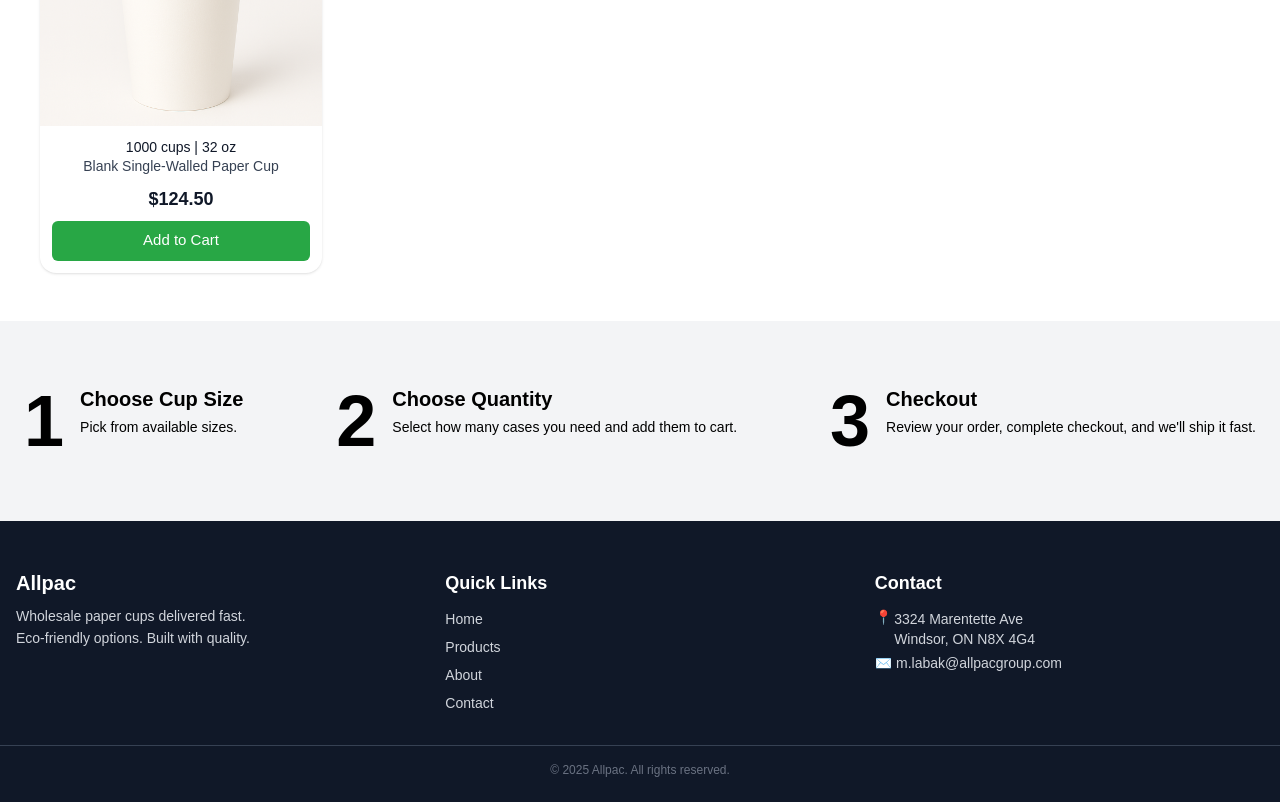
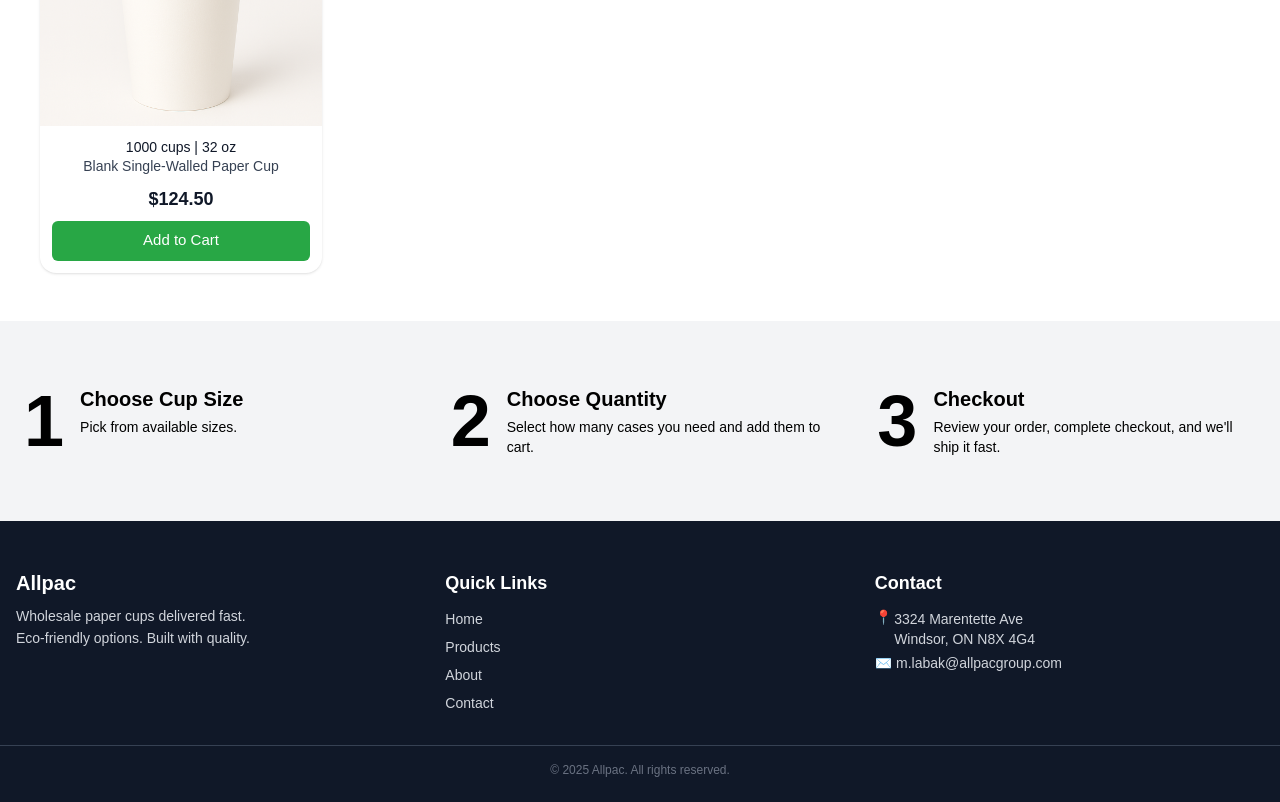
Before and after one commit to Emadedin1/allpacstore, a Next.js app: page /products/cups in a window 1280 px wide. Shown: the part 905-1707 px from the top of the page. Built offline with nearby package versions, Linux system fonts and the light colour scheme.

Commit message:
Update page.jsx

```diff
--- a/src/app/products/cups/page.jsx
+++ b/src/app/products/cups/page.jsx
@@ -23,21 +23,21 @@ export default function PaperCupsPage() {
       {/* Steps section */}
       <section className="bg-gray-100 text-black py-16">
         <div className="max-w-7xl mx-auto px-4 sm:px-6 flex flex-col md:flex-row justify-between gap-12 text-left">
-          <div className="flex gap-4 items-start">
+          <div className="flex-1 flex gap-4 items-start">
             <span className="text-7xl font-bold leading-none">1</span>
             <div>
               <h3 className="text-xl font-semibold mb-1">Choose Cup Size</h3>
               <p className="text-sm">Pick from available sizes.</p>
             </div>
           </div>
-          <div className="flex gap-4 items-start">
+          <div className="flex-1 flex gap-4 items-start">
             <span className="text-7xl font-bold leading-none">2</span>
             <div>
               <h3 className="text-xl font-semibold mb-1">Choose Quantity</h3>
               <p className="text-sm">Select how many cases you need and add them to cart.</p>
             </div>
           </div>
-          <div className="flex gap-4 items-start">
+          <div className="flex-1 flex gap-4 items-start">
             <span className="text-7xl font-bold leading-none">3</span>
             <div>
               <h3 className="text-xl font-semibold mb-1">Checkout</h3>
```
